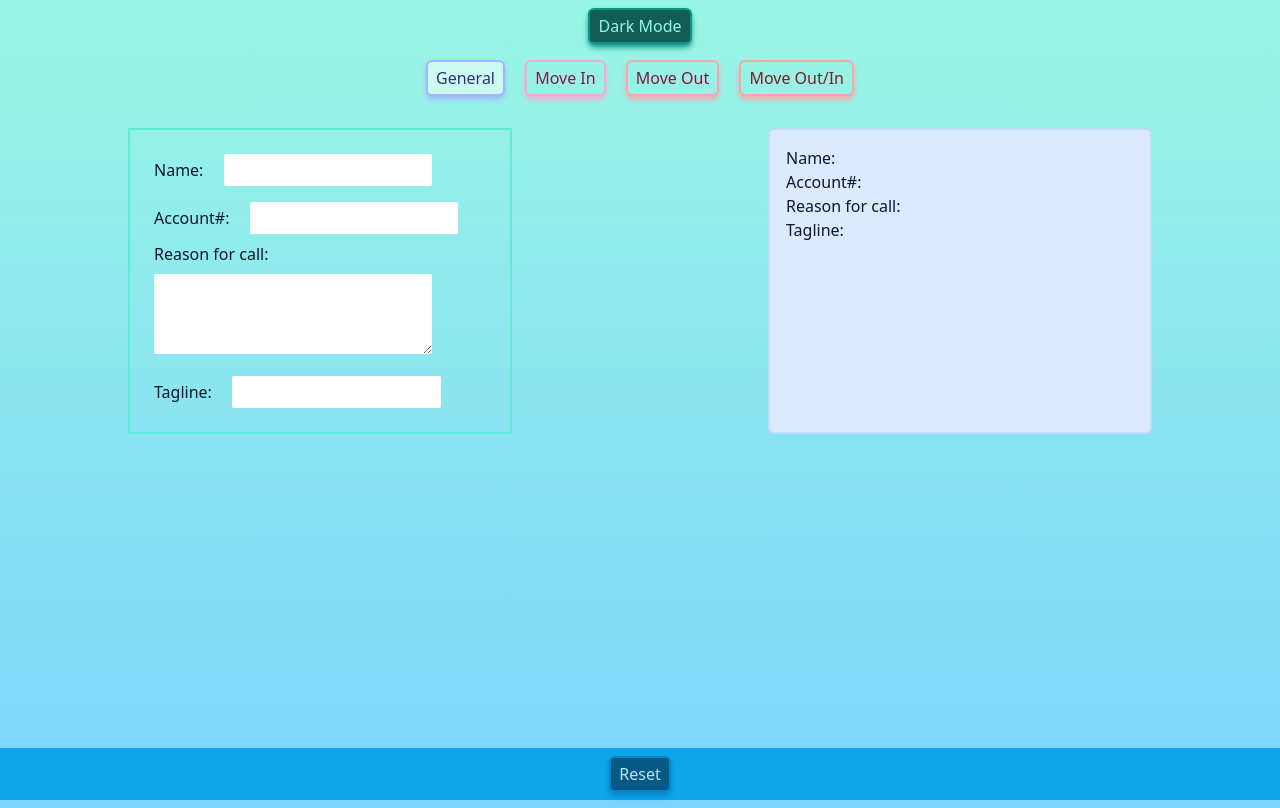
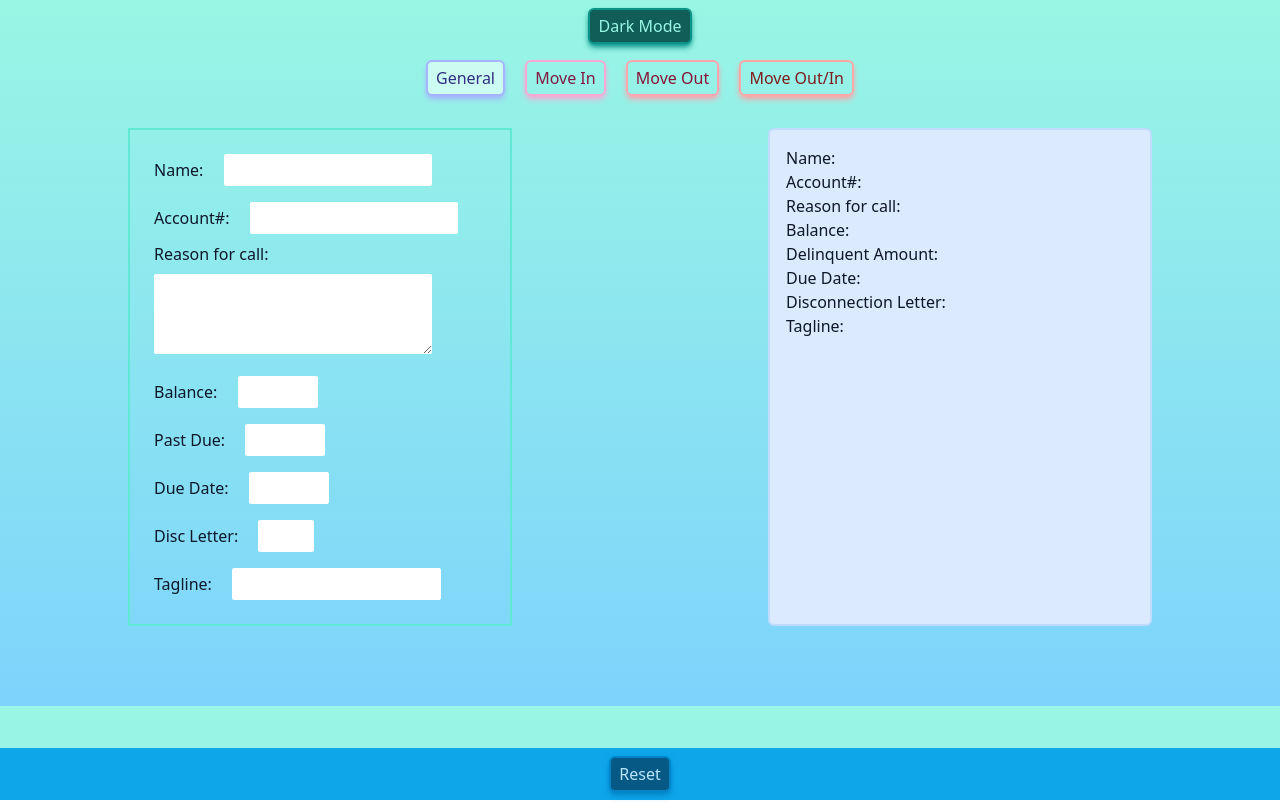
Before and after one commit to Joannamcregan/call-note-generator, a website: page index.html in a window 1280 px wide. Drawn offline with Linux system fonts and the light colour scheme.

Commit message:
Add files via upload

```diff
--- a/index.html
+++ b/index.html
@@ -8,32 +8,60 @@
     <link href="./src/output.css" rel="stylesheet">
     <link rel="images" href="img">
 </head>
-<body class="relative h-screen bg-gradient-to-b from-teal-200 to-sky-300 dark:from-teal-800 dark:to-sky-900 text-slate-900 dark:text-slate-300">
+<body class="pb-20 relative bg-gradient-to-b from-teal-200 to-sky-300 dark:from-teal-800 dark:to-sky-900 text-slate-900 dark:text-slate-300">
     <header>
         <button class="block w-fit my-2 mx-auto px-2 py-1 border-2 border-teal-600 shadow-md shadow-teal-600 rounded-md bg-teal-800 text-teal-200 dark:text-teal-900 dark:bg-teal-200 dark:border-teal-300 dark:shadow-teal-300" id="mode-selector">Dark Mode</button>
         <div class="w-fit mt-2 mb-6 mx-auto">
             <button class="call-type-button w-fit m-2 px-2 py-1 border-2 border-indigo-300 shadow-md shadow-indigo-300 rounded-md text-indigo-900 dark:text-indigo-200 bg-teal-100 dark:bg-teal-950" id="general">General</button>
-            <button class="call-type-button w-fit m-2 px-2 py-1 border-2 border-pink-300 shadow-md shadow-pink-300 rounded-md text-pink-900 dark:text-pink-200" id="moveIn">Move In</button>
-            <button class="call-type-button w-fit m-2 px-2 py-1 border-2 border-rose-300 shadow-md shadow-rose-300 rounded-md text-rose-900 dark:text-rose-200" id="moveOut">Move Out</button>
-            <button class="call-type-button w-fit m-2 px-2 py-1 border-2 border-red-300 shadow-md shadow-red-300 rounded-md text-red-900 dark:text-red-200" id="moveTransfer">Move Out/In</button>
+            <button class="call-type-button w-fit m-2 px-2 py-1 border-2 border-pink-300 shadow-md shadow-pink-300 rounded-md text-pink-900 dark:text-pink-200" id="move-in">Move In</button>
+            <button class="call-type-button w-fit m-2 px-2 py-1 border-2 border-rose-300 shadow-md shadow-rose-300 rounded-md text-rose-900 dark:text-rose-200" id="move-out">Move Out</button>
+            <button class="call-type-button w-fit m-2 px-2 py-1 border-2 border-red-300 shadow-md shadow-red-300 rounded-md text-red-900 dark:text-red-200" id="move-transfer">Move Out/In</button>
         </div>
     </header>
-    <main class="w-screen flex flex-wrap justify-center">
+    <main class="w-screen h-fit flex flex-wrap justify-center">
         <div class="w-96 p-4 mx-auto border-2 border-teal-300 dark:border-teal-800">
-            <label class="m-2" for="name">Name:</label>
-            <input type="text" class="rounded-sm w-3/5 m-2 px-2 py-1 bg-white dark:bg-slate-900" id="name"/>
-            <label class="m-2" for="account">Account#:</label>
-            <input type="text" class="rounded-sm w-3/5 m-2 px-2 py-1 bg-white dark:bg-slate-900" id="account"/>
-            <label class="m-2" for="reason">Reason for call:</label>
-            <textarea class="rounded-sm w-4/5 h-20 m-2 px-2 py-1 bg-white dark:bg-slate-900" id="reason"></textarea>
-            <label class="m-2" for="tagline">Tagline:</label>
-            <input type="text" class="rounded-sm w-3/5 m-2 px-2 py-1 bg-white dark:bg-slate-900" id="tagline"/>
+            <div class="field general--field move-in--field move-out--field move-transfer--field">
+                <label class="m-2" for="name">Name:</label>
+                <input type="text" class="clearable rounded-sm w-3/5 m-2 px-2 py-1 bg-white dark:bg-slate-900" id="name"/>
+            </div>
+            <div class="field general--field move-in--field move-out--field move-transfer--field">
+                <label class="m-2" for="account">Account#:</label>
+                <input type="text" class="clearable rounded-sm w-3/5 m-2 px-2 py-1 bg-white dark:bg-slate-900" id="account"/>
+            </div>
+            <div class="field general--field move-in--field move-out--field move-transfer--field">
+                <label class="m-2" for="reason">Reason for call:</label>
+                <textarea class="clearable rounded-sm w-4/5 h-20 m-2 px-2 py-1 bg-white dark:bg-slate-900" id="reason"></textarea>
+            </div>
+            <div class="field general--field move-in--field move-out--field move-transfer--field">
+                <label class="m-2" for="balance">Balance:</label>
+                <input type="text" class="clearable rounded-sm w-20 m-2 px-2 py-1 bg-white dark:bg-slate-900" id="balance"/>
+            </div>
+            <div class="field general--field move-in--field move-out--field move-transfer--field">
+                <label class="m-2" for="delinquent">Past Due:</label>
+                <input type="text" class="clearable rounded-sm w-20 m-2 px-2 py-1 bg-white dark:bg-slate-900" id="delinquent"/>
+            </div>
+            <div class="field general--field move-in--field move-out--field move-transfer--field">
+                <label class="m-2" for="due-date">Due Date:</label>
+                <input type="text" class="clearable rounded-sm w-20 m-2 px-2 py-1 bg-white dark:bg-slate-900" id="due-date"/>
+            </div>
+            <div class="field general--field move-in--field move-out--field move-transfer--field">
+                <label class="m-2" for="disconnection-letter">Disc Letter:</label>
+                <input type="text" class="clearable rounded-sm w-14 m-2 px-2 py-1 bg-white dark:bg-slate-900" id="disconnection-letter"/>
+            </div>
+            <div class="field general--field move-in--field move-out--field move-transfer--field">
+                <label class="m-2" for="tagline">Tagline:</label>
+                <input type="text" class="rounded-sm w-3/5 m-2 px-2 py-1 bg-white dark:bg-slate-900" id="tagline"/>
+            </div>
         </div>
         <div class="rounded-md border-2 border-blue-200 dark:border-blue-800 bg-blue-100 dark:bg-blue-950 w-96 p-4 mx-auto">
-            <p id="nameOutput">Name: </p>
-            <p id="nameOutput">Account#: </p>
-            <p id="reasonOutput">Reason for call: </p>
-            <p id="taglineOutput">Tagline: </p>
+            <p class="field general--field move-in--field move-out--field move-transfer--field" id="name-output">Name: <span class="clearable"></span></p>
+            <p class="field general--field move-in--field move-out--field move-transfer--field" id="name-output">Account#: <span class="clearable"></span></p>
+            <p class="field general--field move-in--field move-out--field move-transfer--field" id="reason-output">Reason for call: <span class="clearable"></span></p>
+            <p class="field general--field move-in--field move-out--field move-transfer--field" id="balance-output">Balance: <span class="clearable"></span></p>
+            <p class="field general--field move-in--field move-out--field move-transfer--field" id="delinquent-output">Delinquent Amount: <span class="clearable"></span></p>
+            <p class="field general--field move-in--field move-out--field move-transfer--field" id="due-date-output">Due Date: <span class="clearable"></span></p>
+            <p class="field general--field move-in--field move-out--field move-transfer--field" id="disconnection-letter-output">Disconnection Letter: <span class="clearable"></span></p>
+            <p class="field general--field move-in--field move-out--field move-transfer--field" id="tagline-output">Tagline: <span></span></p>
         </div>
     </main>
     <footer class="bg-sky-500 p-2 fixed bottom-0 w-full">
```
Also changed, not shown: src/output.css.
